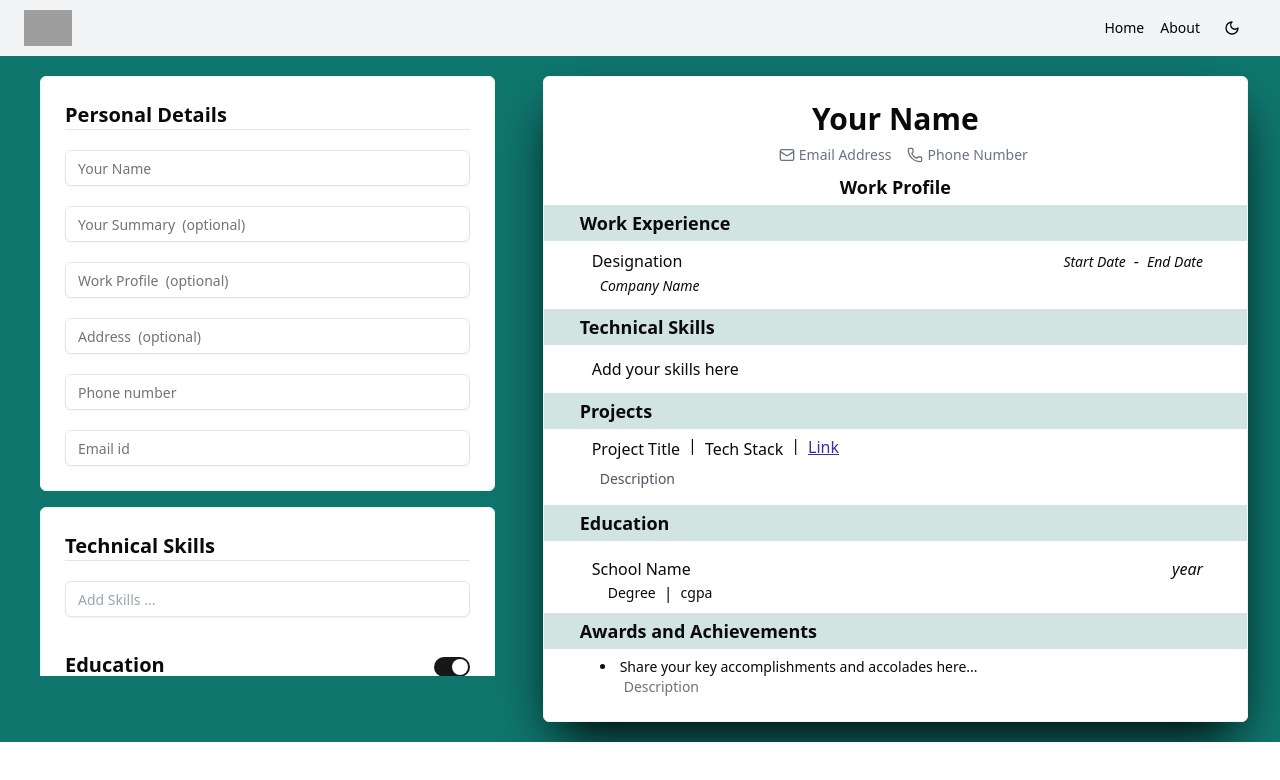
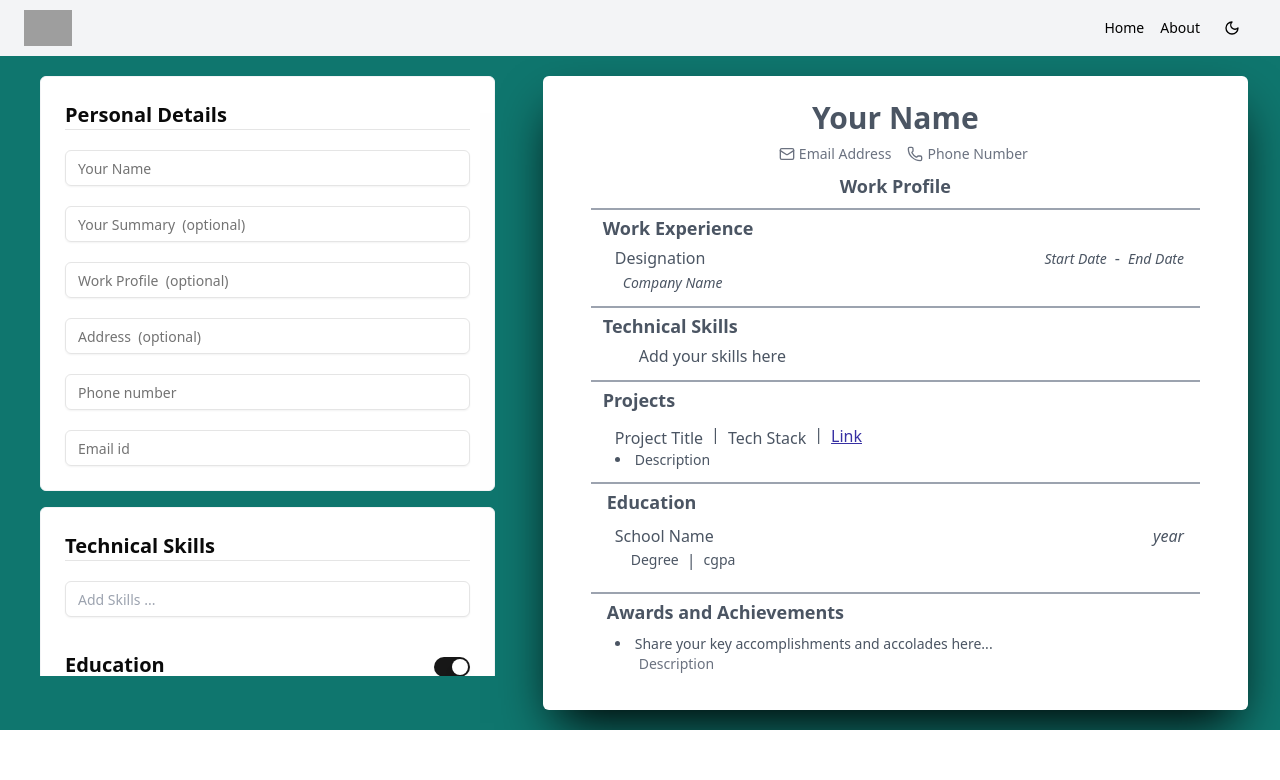
Before and after one commit to aayushi-shipglobal/Resume-builder, a React (Vite) app: page /home/resume in a window 1280 px wide. Shown: the top 780 px of the page. Built offline with nearby package versions, Linux system fonts and the light colour scheme; grey boxes are pictures that could not be loaded.

Commit message:
features added

```diff
--- a/src/components/elements/ProjectDetails.tsx
+++ b/src/components/elements/ProjectDetails.tsx
@@ -15,11 +15,12 @@ export const ProjectDetails = ({ control }: ProjectDetailsProps) => {
 
   const addDescription = (index: number) => {
     const updatedProjects = [...fields];
-    updatedProjects[index] = {
-      ...updatedProjects[index],
-      description: [...(updatedProjects[index].description || []), ""],
-    };
-    update(index, updatedProjects[index]);
+    console.log(updatedProjects, "updatedProjects");
+    // updatedProjects[index] = {
+    //   ...updatedProjects[index],
+    //   description: [...(updatedProjects[index].description || []), ""],
+    // };
+    // update(index, updatedProjects[index]);
   };
 
   return (
@@ -85,14 +86,13 @@ export const ProjectDetails = ({ control }: ProjectDetailsProps) => {
           />
 
           <div className="flex items-center gap-x-1">
-            {(project.description).map((_: any, descIndex: number) => (
-
+            {project.description.map((_: any, descIndex: number) => (
               <FormField
                 control={control}
                 name={`projects[${index}].description[${descIndex}]`}
                 render={({ field }) => (
                   <FormItem className={`mt-2 w-full`}>
-                      <FormControl  className="flex flex-row">
+                    <FormControl className="flex flex-row">
                       <Input
                         placeholder="Description"
                         {...field}
@@ -102,7 +102,6 @@ export const ProjectDetails = ({ control }: ProjectDetailsProps) => {
                   </FormItem>
                 )}
               />
-
             ))}
 
             <div
--- a/src/pages/Resume.tsx
+++ b/src/pages/Resume.tsx
@@ -121,7 +121,7 @@ export default function Resume() {
   });
 
   const { watch } = form;
-
+  console.log(watch("projects"));
   // const summary = watch("personalDetails.summary");
   const workProfile = watch("personalDetails.workProfile");
   const phone = watch("personalDetails.phone");
@@ -148,8 +148,8 @@ export default function Resume() {
   };
 
   return (
-    <div className="m-0 px-8 py-5 dark:bg-gray-900 flex flex-col lg:flex lg:flex-row space-x-10 bg-teal-700 max-h-min overflow-clip relative bottom-0">
-      <div className="rounded-md w-2/5 h-600 overflow-y-auto px-2">
+    <div className="m-0 px-8 py-5 dark:bg-gray-900 grid lg:flex lg:flex-row lg:space-x-10 bg-teal-700 max-h-min overflow-clip relative bottom-0">
+      <div className="rounded-md lg:w-2/5 h-600 overflow-y-auto px-2">
         <Form {...form}>
           <form onSubmit={form.handleSubmit(onSubmit)}>
             <PersonalDetailsForm control={form.control} />
@@ -161,17 +161,16 @@ export default function Resume() {
               <WorkExperience control={form.control} onClick={handleToggle2} Open2={isOpen2} />
               <AwardsAchievements control={form.control} onClick={handleToggle} Open={isOpen} />
               <div className="flex justify-end">
-                  <Button type="submit" className="mt-2 bg-teal-600 text-white">
-                    Submit
-                  </Button>
+                <Button type="submit" className="mt-2 bg-teal-600 text-white">
+                  Submit
+                </Button>
               </div>
             </div>
           </form>
         </Form>
       </div>
-      <div className="w-3/5 mx-6 bg-white border border-gray-100 rounded-md py-6 shadow-2xl  shadow-black max-h-max">
+      <div className="lg:w-3/5 bg-white text-gray-600 rounded-md py-6 shadow-2xl shadow-black max-h-max">
         <p className="font-bold text-3xl text-center mb-2">
-          {" "}
           {showData.personalDetails.name ? showData.personalDetails.name : "Your Name"}{" "}
         </p>
         <div className="flex space-x-4 items-center justify-center text-gray-500 text-sm mb-2">
@@ -187,47 +186,47 @@ export default function Resume() {
           <ResumeComponent Icon={Mail} title={showData.personalDetails.email} placeholder="Email Address" />
           <ResumeComponent Icon={Phone} value="+91" title={phone} placeholder="Phone Number" />
         </div>
-        <div className="text-center font-bold text-lg my-1">{workProfile ? workProfile : "Work Profile"}</div>
+        <div className="text-center font-bold text-lg my-2">{workProfile ? workProfile : "Work Profile"}</div>
 
         {isOpen2 && (
-          <div className="mb-3">
-            <div className="font-bold text-lg pl-9 px-2 py-1 bg-custom-gray ">Work Experience</div>
+          <div className="mb-3 border-t-2 border-gray-400 mx-12">
+            <div className="font-bold text-lg pl-3 px-2 py-1">Work Experience</div>
             {workExperience &&
               workExperience.map((title, index) => (
                 <div key={index}>
-                  <div className="flex justify-between pt-2 text-base">
-                    <p className="pl-12">{title.designation ? title.designation : "Designation"}</p>
+                  <div className="flex justify-between  text-base">
+                    <p className="pl-6">{title.designation ? title.designation : "Designation"}</p>
                     <div>
-                      <i className="pl-11 pr-2 text-sm">{title.startDate ? title.startDate : "Start Date"}</i>
+                      <i className="pl-4 pr-2 text-sm">{title.startDate ? title.startDate : "Start Date"}</i>
                       <span>-</span>
-                      <i className="pl-2 pr-11 text-sm">{title.endDate ? title.endDate : "End Date"}</i>
+                      <i className="pl-2 pr-4 text-sm">{title.endDate ? title.endDate : "End Date"}</i>
                     </div>
                   </div>
-                  <i className="pl-14 text-sm">{title.companyName ? title.companyName : "Company Name"}</i>
+                  <i className="pl-8 text-sm">{title.companyName ? title.companyName : "Company Name"}</i>
                 </div>
               ))}
           </div>
         )}
 
-        <div>
-          <div className="font-bold text-lg pl-9 px-2 py-1 bg-custom-gray ">Technical Skills</div>
-          <ul className="mx-6 my-3 cursor-pointer list-disc text-base">
-            {skills.length == 0 && <span className="pl-6">Add your skills here</span>}
+        <div className="mb-3 border-t-2 border-gray-400 mx-12">
+          <div className="font-bold text-lg pl-3 px-2 py-1">Technical Skills</div>
+          <ul className="mx-6  cursor-pointer list-disc text-base pl-3">
+            {skills.length == 0 && <span className="pl-3">Add your skills here</span>}
             {skills.map((skill: Skill) => (
               <li key={skill.id}>
-                <span className="pl-2">{skill.text}</span>
+                <span className="">{skill.text}</span>
               </li>
             ))}
           </ul>
         </div>
 
-        <div>
-          <div className="font-bold text-lg pl-9 px-2 py-1 bg-custom-gray ">Projects</div>
+        <div className="mb-3 border-t-2 border-gray-400 mx-12">
+          <div className="font-bold text-lg pl-3 px-2 py-1">Projects</div>
           {projects &&
             projects.map((item, index) => (
               <div key={index}>
                 <div className="flex items-center space-x-2">
-                  <p className="pl-12 mt-2">{item.project ? item.project : "Project Title"}</p>
+                  <p className="pl-6 mt-2">{item.project ? item.project : "Project Title"}</p>
                   <span>|</span>
                   <p className="mt-2">{item.techStack ? item.techStack : "Tech Stack"}</p>
                   <span>|</span>
@@ -236,12 +235,12 @@ export default function Resume() {
                   </Link>
                 </div>
 
-                <p className="pl-14 text-sm text-gray-600 mb-4 leading-5 mt-2">
+                <p className="pl-6 text-sm text-gray-600 leading-5">
                   {item.description &&
                     item.description.map((desc, index) => (
-                      <div key={index} className="mb-2">
+                      <li key={index} className="">
                         {desc || "Description"}
-                      </div>
+                      </li>
                     ))}
                 </p>
               </div>
@@ -249,18 +248,18 @@ export default function Resume() {
         </div>
 
         {isOpen1 && (
-          <div>
-            <div className="font-bold text-lg pl-9 px-2 py-1 bg-custom-gray ">Education</div>
+          <div className="mb-3 border-t-2 border-gray-400 mx-12">
+            <div className="font-bold text-lg pl-4 py-1">Education</div>
             {education &&
               education.map((text, index) => (
                 <div key={index}>
-                  <div className="flex justify-between pt-3">
-                    <p className="pl-12 pt-1">{text.school ? text.school : "School Name"}</p>
+                  <div className="flex justify-between">
+                    <p className="pl-6 pt-1">{text.school ? text.school : "School Name"}</p>
 
-                    <i className="px-11 pt-1">{text.year ? text.year : "year"}</i>
+                    <i className="px-4 pt-1">{text.year ? text.year : "year"}</i>
                   </div>
                   <div className="flex items-center">
-                    <p className="pl-16 pb-2 text-sm">{text.degree ? text.degree : "Degree"}</p>
+                    <p className="pl-10 pb-2 text-sm">{text.degree ? text.degree : "Degree"}</p>
                     <span className="pl-2 pb-2">|</span>
                     <p className="pl-2 pb-2 text-sm">{text.cgpa ? text.cgpa : "cgpa  "}</p>
                   </div>
@@ -270,15 +269,15 @@ export default function Resume() {
         )}
 
         {isOpen && (
-          <div>
-            <div className="font-bold text-lg pl-9 px-2 py-1 bg-custom-gray ">Awards and Achievements</div>
+          <div className="mb-3 border-t-2 border-gray-400 mx-12">
+            <div className="font-bold text-lg pl-4 px-2 py-1">Awards and Achievements</div>
             {awardsAchievements &&
               awardsAchievements.map((items, index) => (
-                <div key={index} className="pt-2 text-base flex flex-col flex-wrap">
-                  <li className="pl-14 text-sm">
+                <div key={index} className="pt-1 text-base flex flex-col flex-wrap">
+                  <li className="pl-6 text-sm">
                     {items.title ? items.title : "Share your key accomplishments and accolades here..."}
                   </li>
-                  <p className="pl-20 text-sm text-gray-500 break-words">
+                  <p className="pl-12 text-sm text-gray-500 break-words">
                     {items.descriptions ? items.descriptions : "Description"}
                   </p>
                 </div>
```
Lines whose indentation alone changed are shown as unchanged.
